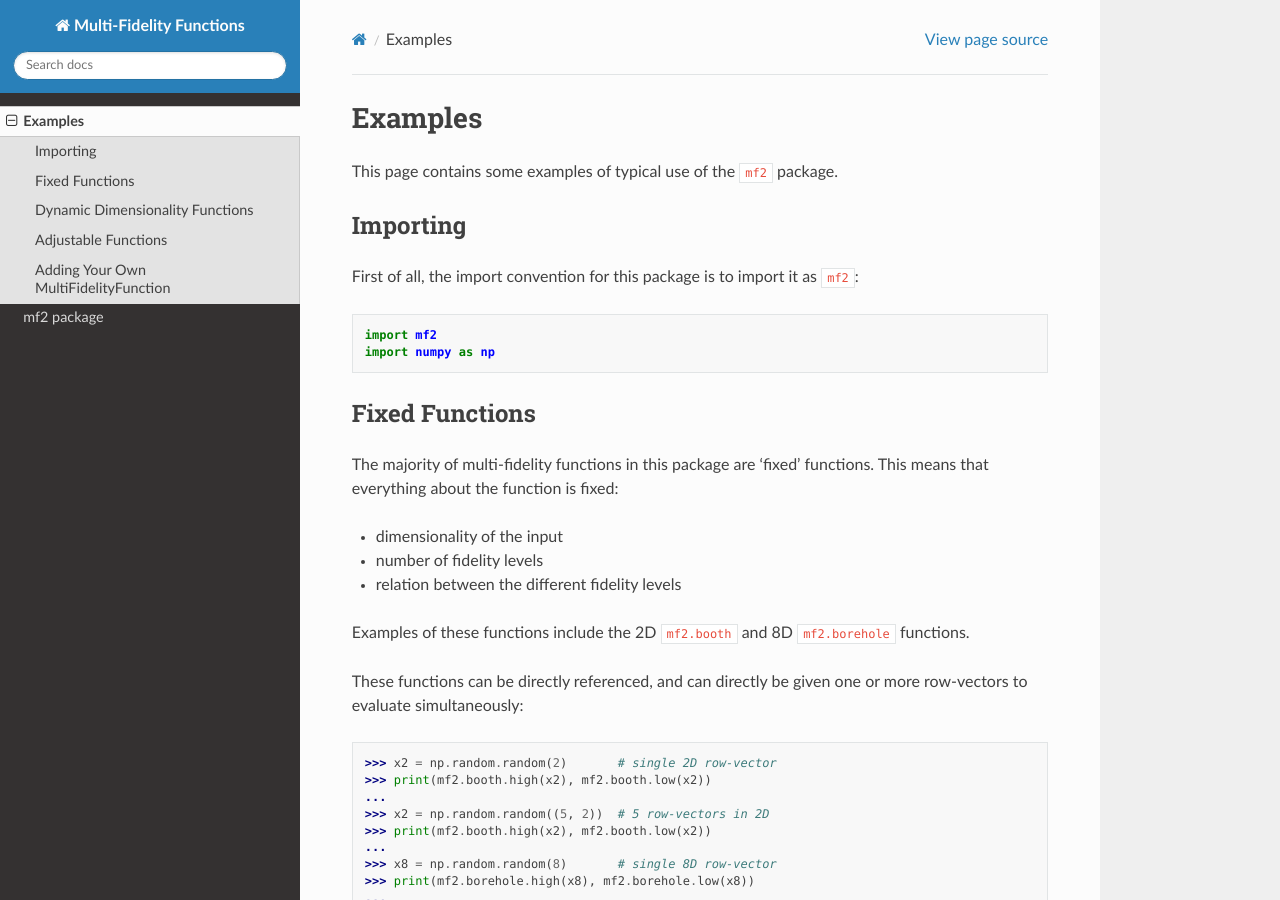
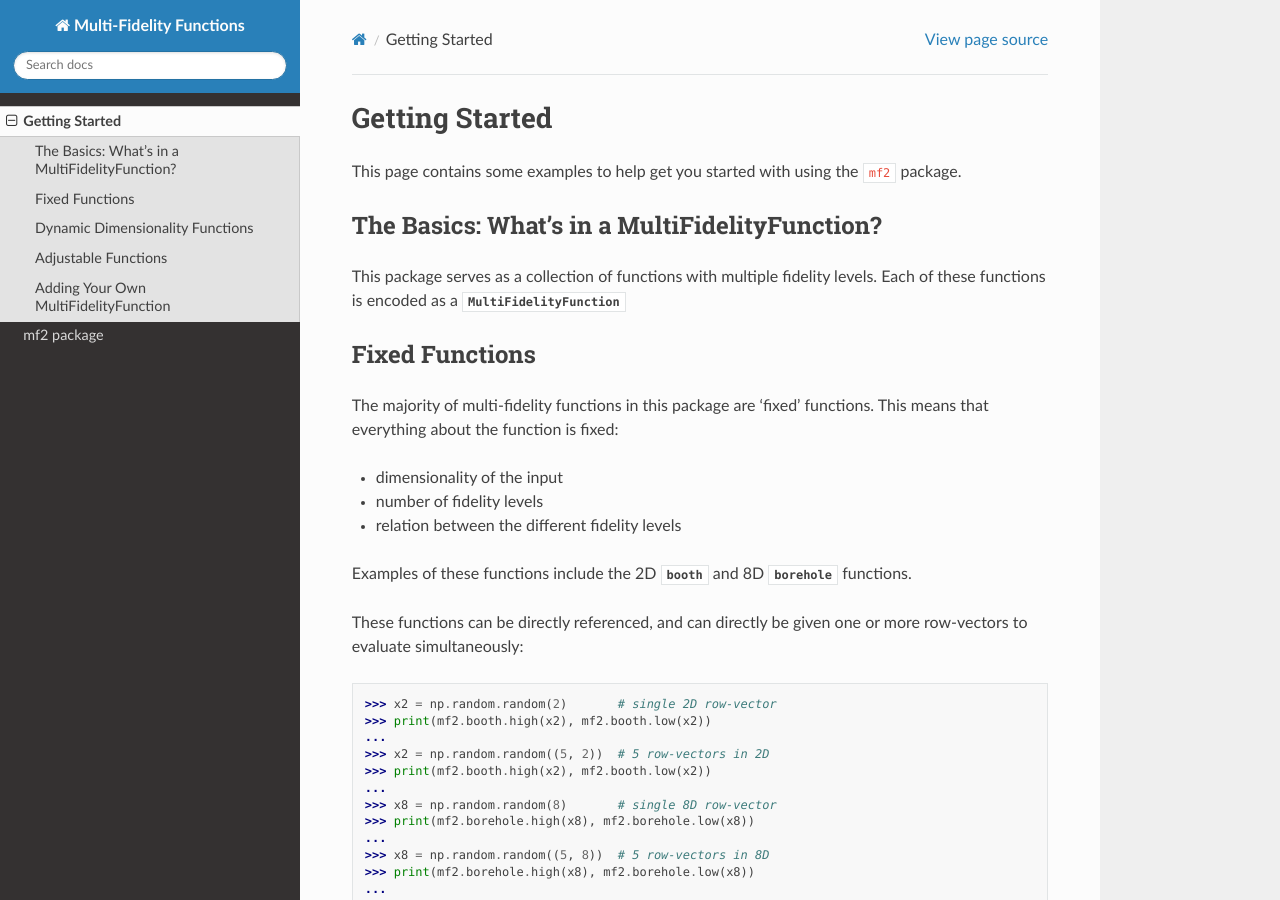
Before and after one commit to sjvrijn/mf2, a Sphinx documentation site: the page built from docs/source/getting-started.rst, in a window 1280 px wide and 900 px high. Built offline with Sphinx 7.4.7 and the Read the Docs theme 2.0.0, drawn with Linux system fonts in a browser that asks for light colours.

Commit message:
renamed 'Examples' docs page to 'Getting Started' + added some internal references

```diff
--- a/docs/source/examples.rst
+++ b/docs/source/getting-started.rst
@@ -1,16 +1,15 @@
-Examples
-========
+Getting Started
+===============
 
-This page contains some examples of typical use of the ``mf2`` package.
+This page contains some examples to help get you started with using the ``mf2``
+package.
 
+The Basics: What's in a MultiFidelityFunction?
+----------------------------------------------
 
-Importing
----------
-
-First of all, the import convention for this package is to import it as ``mf2``::
-
-    import mf2
-    import numpy as np
+This package serves as a collection of functions with multiple fidelity levels.
+Each of these functions is encoded as a
+:class:`~mf2.multiFidelityFunction.MultiFidelityFunction`
 
 
 Fixed Functions
@@ -23,8 +22,8 @@ This means that everything about the function is fixed:
 * number of fidelity levels
 * relation between the different fidelity levels
 
-Examples of these functions include the 2D ``mf2.booth`` and 8D ``mf2.borehole``
-functions.
+Examples of these functions include the 2D :mod:`~mf2.booth` and 8D
+:mod:`~mf2.borehole` functions.
 
 These functions can be directly referenced, and can directly be given one or
 more row-vectors to evaluate simultaneously::
--- a/docs/source/index.rst
+++ b/docs/source/index.rst
@@ -16,7 +16,7 @@ Contents
 .. toctree::
    :maxdepth: 1
 
-   examples
+   getting-started
    mf2
 
 
```
